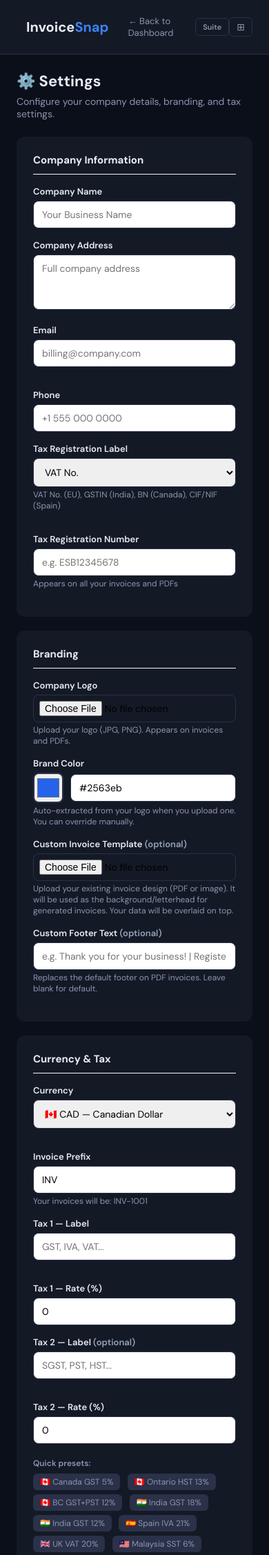
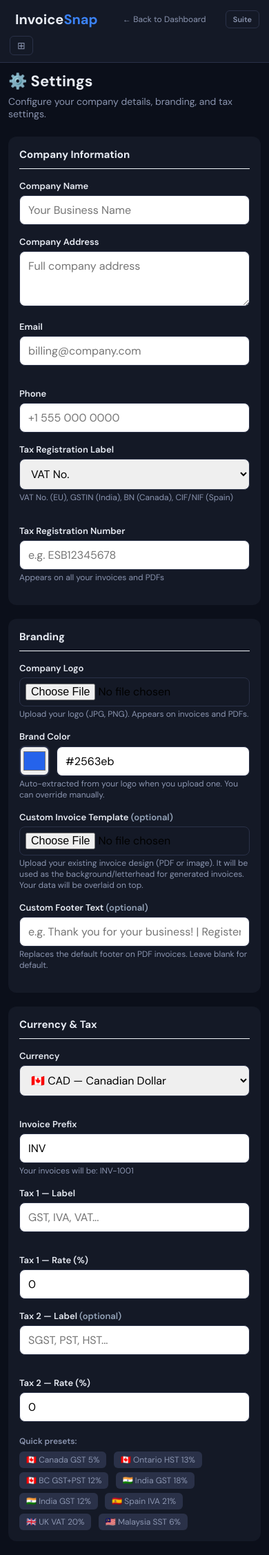
Before and after one commit to akaistudio/invoicesnap, a Flask app: page /settings in a window 390 px wide. Shown: the top 2254 px of the page at 69% size. Run offline with Flask 3, Linux system fonts and the light colour scheme; the visitor is signed in with stand-in values (Sample User, id 1); data that the repository does not hold is empty; some libraries are stand-ins or nearby versions.

Commit message:
fix: mobile layout - topbar wrap, table scroll, admin responsive

```diff
--- a/templates/settings.html
+++ b/templates/settings.html
@@ -38,7 +38,14 @@
         .actions { display: flex; justify-content: flex-end; }
         .tax-preset { display: inline-block; padding: 4px 10px; background: #2A3148; color: #8B95B0; font-size: 12px; border-radius: 6px; cursor: pointer; margin-right: 6px; margin-top: 6px; }
         .tax-preset:hover { background: #2A3148; color: #E8ECF4; }
-        @media (max-width: 768px) { .row, .row-3 { grid-template-columns: 1fr; } }
+        @media(max-width:768px){
+            .row,.row-3{grid-template-columns:1fr}
+            .topbar{flex-wrap:wrap;gap:6px;padding:10px 14px}
+            .topbar a{font-size:12px;padding:5px 8px}
+            .main{padding:12px}
+            .card{padding:16px}
+            input,select,textarea{font-size:16px!important}
+        }
     </style>
 </head>
 <body>
```
Also changed, not shown: templates/create.html (+16 -9 lines).
